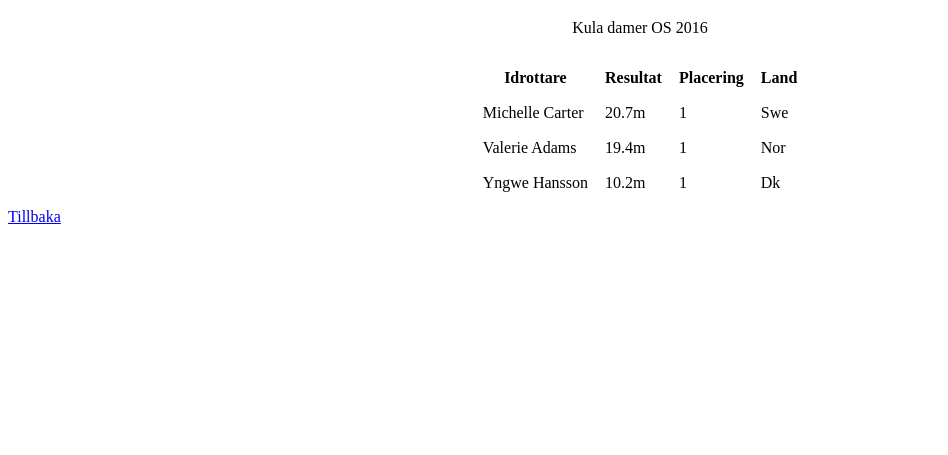
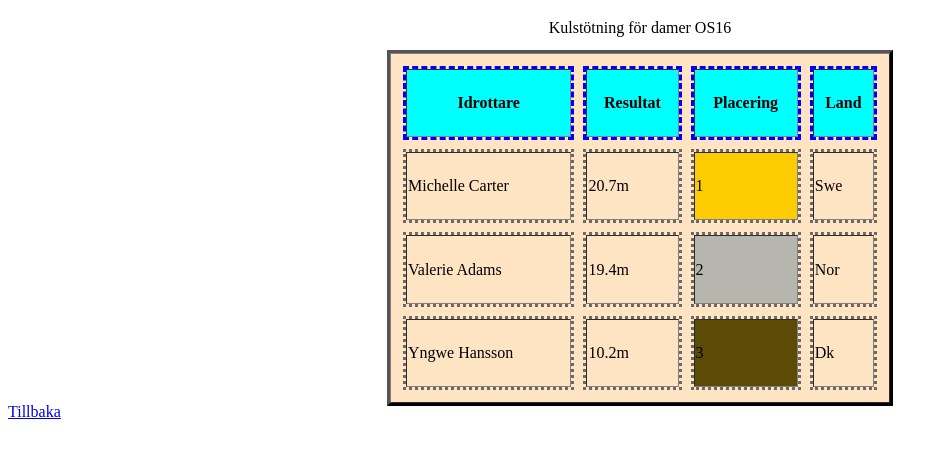
Before and after one commit to Grublaf/grublaf.github.io, a plain HTML site: page ovning3.html in a window 1280 px wide. Shown: the part 61-516 px from the top of the page, without its empty margins (0-948 px from the left). Drawn offline with Linux system fonts and the light colour scheme.

Commit message:
Update 2.1
Övning 4 uppdaterad till mer korrekt variant

```diff
--- a/ovning3.html
+++ b/ovning3.html
@@ -1,14 +1,35 @@
 <!DOCTYPE html>
 <meta charset="utf-8"/>
 <html>
+
 <head>
 <title>Övningar</title>
+<style>
+
+    table{
+        outline-style:outset;
+        background-color: bisque;
+    }
+
+    td{
+        outline-style: dotted;
+        outline-color: dimgrey;
+
+    }
+
+    th{
+        outline-style: dashed;
+        outline-color: blue;
+        background-color: aqua;
+    }
+</style>
 </head>
+
 <body>
 <h1>Övning 3</h1>
+<p style="text-align:center">Kulstötning för damer OS16</p>
+<table  style="border-spacing: 15px" align="center" border="1" width="500" height="350">
 
-<font size = "3"><p style="text-align: center">Kula damer OS 2016</p></font>
-<table  style="border-spacing: 15px" align="center">
   <tr>
     <th>Idrottare</th>
     <th>Resultat</th>
@@ -18,23 +39,24 @@
   <tr>
     <td>Michelle Carter</td>
     <td>20.7m</td>
-    <td>1</td>
+    <td bgcolor="FDCC00">1</td>
     <td>Swe</td>
   </tr>
   <tr>
     <td>Valerie Adams</td>
     <td>19.4m</td>
-    <td>1</td>
+    <td bgcolor="#b6b5ae">2</td>
     <td>Nor</td>
   </tr>
   <tr>
   <td>Yngwe Hansson</td>
     <td>10.2m</td>
-    <td>1</td>
+    <td bgcolor="#5C4B04">3</td>
     <td>Dk</td>
 	</tr>
 
 </table>
-    <a href="index.html">Tillbaka</a>
+
+<a href="index.html">Tillbaka</a>
 </body>
 </html>
```
Also changed, not shown: index.html (+6 -3 lines), ovning4.html (added, +13 -0 lines), 1 other file.
